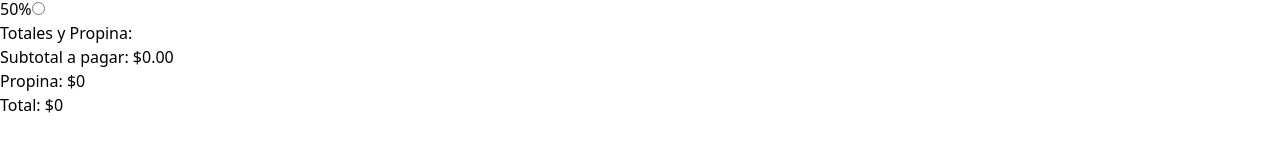
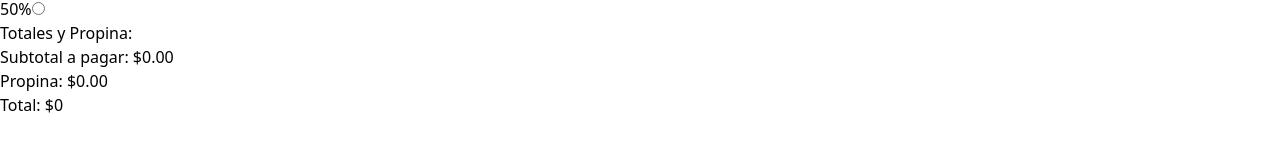
Before and after one commit to dvcode01/Calculadora-propina-TS, a React (Vite) app: page / in a window 1280 px wide. Shown: the part 267-418 px from the top of the page. Built offline with nearby package versions, Linux system fonts and the light colour scheme.

Commit message:
Chore: Calculating tip total

```diff
--- a/src/App.tsx
+++ b/src/App.tsx
@@ -40,6 +40,7 @@
 
           <OrderTotals
             order={order}
+            tip={tip}
           />
         </div>
 
--- a/src/components/OrderTotals.tsx
+++ b/src/components/OrderTotals.tsx
@@ -3,11 +3,15 @@
 import { formatCurrency } from "../helpers"
 
 type OrderTotalsProps = {
-    order: OrderItem[]
+    order: OrderItem[],
+    tip: number
 }
 
-function OrderTotals({order} : OrderTotalsProps) {
-    const subTotalAmount = useMemo(() => order.reduce((total, item) => total + (item.quantity * item.price), 0), [order])
+function OrderTotals({order, tip} : OrderTotalsProps) {
+    const subTotalAmount = useMemo(() => order.reduce((total, item) => total + (item.quantity * item.price), 0), [order]);
+
+
+    const tipAmount = useMemo(() => subTotalAmount * tip, [tip, order]);
 
 
   return (
@@ -19,7 +23,7 @@
             </p>
 
             <p>Propina: {''}
-                <span className="font-bold">$0</span>
+                <span className="font-bold">{formatCurrency(tipAmount)}</span>
             </p>
 
             <p>Total: {''}
```
